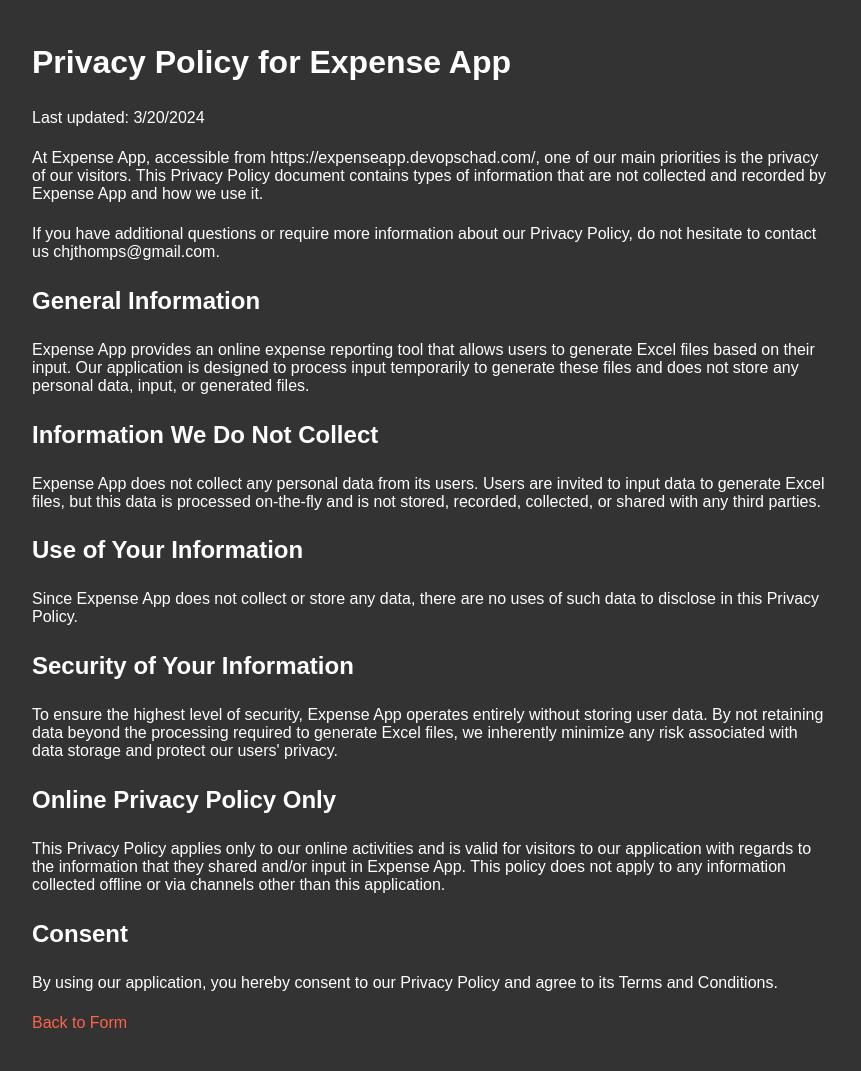
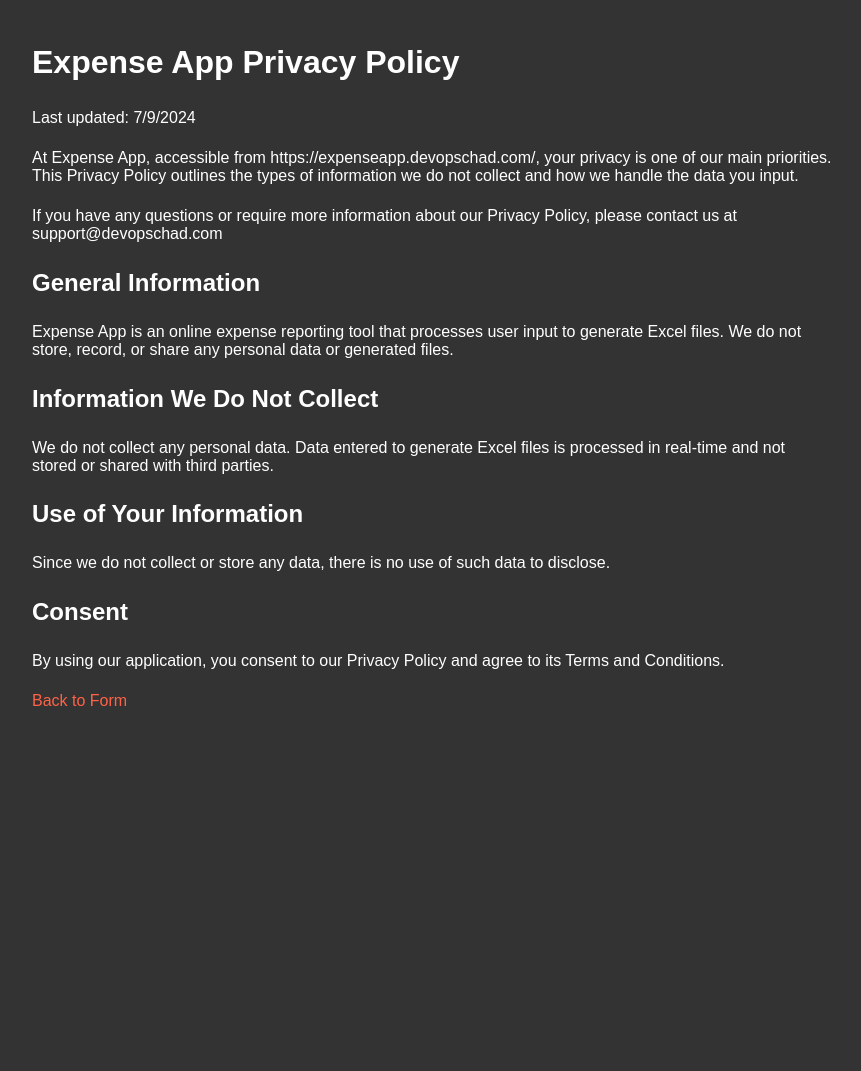
Before and after one commit to tsmith4014/expense_report, a Flask app: page /privacy in a window 1280 px wide. Shown: the whole page, without its empty margins (208-1069 px from the left). After the commit the page ends 706 px from the top, so only its background shows below. Run offline with Flask 3, Linux system fonts and the light colour scheme.

Commit message:
shorted privacy policy

```diff
--- a/templates/privacy.html
+++ b/templates/privacy.html
@@ -29,63 +29,44 @@
     </style>
   </head>
   <body>
-    <h1>Privacy Policy for Expense App</h1>
-    <p>Last updated: 3/20/2024</p>
+    <h1>Expense App Privacy Policy</h1>
+    <p>Last updated: 7/9/2024</p>
 
     <p>
-      At Expense App, accessible from https://expenseapp.devopschad.com/, one of
-      our main priorities is the privacy of our visitors. This Privacy Policy
-      document contains types of information that are not collected and recorded
-      by Expense App and how we use it.
+      At Expense App, accessible from https://expenseapp.devopschad.com/, your
+      privacy is one of our main priorities. This Privacy Policy outlines the
+      types of information we do not collect and how we handle the data you
+      input.
     </p>
 
     <p>
-      If you have additional questions or require more information about our
-      Privacy Policy, do not hesitate to contact us chjthomps@gmail.com.
+      If you have any questions or require more information about our Privacy
+      Policy, please contact us at support@devopschad.com
     </p>
 
     <h2>General Information</h2>
     <p>
-      Expense App provides an online expense reporting tool that allows users to
-      generate Excel files based on their input. Our application is designed to
-      process input temporarily to generate these files and does not store any
-      personal data, input, or generated files.
+      Expense App is an online expense reporting tool that processes user input
+      to generate Excel files. We do not store, record, or share any personal
+      data or generated files.
     </p>
 
     <h2>Information We Do Not Collect</h2>
     <p>
-      Expense App does not collect any personal data from its users. Users are
-      invited to input data to generate Excel files, but this data is processed
-      on-the-fly and is not stored, recorded, collected, or shared with any
-      third parties.
+      We do not collect any personal data. Data entered to generate Excel files
+      is processed in real-time and not stored or shared with third parties.
     </p>
 
     <h2>Use of Your Information</h2>
     <p>
-      Since Expense App does not collect or store any data, there are no uses of
-      such data to disclose in this Privacy Policy.
-    </p>
-
-    <h2>Security of Your Information</h2>
-    <p>
-      To ensure the highest level of security, Expense App operates entirely
-      without storing user data. By not retaining data beyond the processing
-      required to generate Excel files, we inherently minimize any risk
-      associated with data storage and protect our users' privacy.
-    </p>
-
-    <h2>Online Privacy Policy Only</h2>
-    <p>
-      This Privacy Policy applies only to our online activities and is valid for
-      visitors to our application with regards to the information that they
-      shared and/or input in Expense App. This policy does not apply to any
-      information collected offline or via channels other than this application.
+      Since we do not collect or store any data, there is no use of such data to
+      disclose.
     </p>
 
     <h2>Consent</h2>
     <p>
-      By using our application, you hereby consent to our Privacy Policy and
-      agree to its Terms and Conditions.
+      By using our application, you consent to our Privacy Policy and agree to
+      its Terms and Conditions.
     </p>
 
     <p><a href="/">Back to Form</a></p>
```
